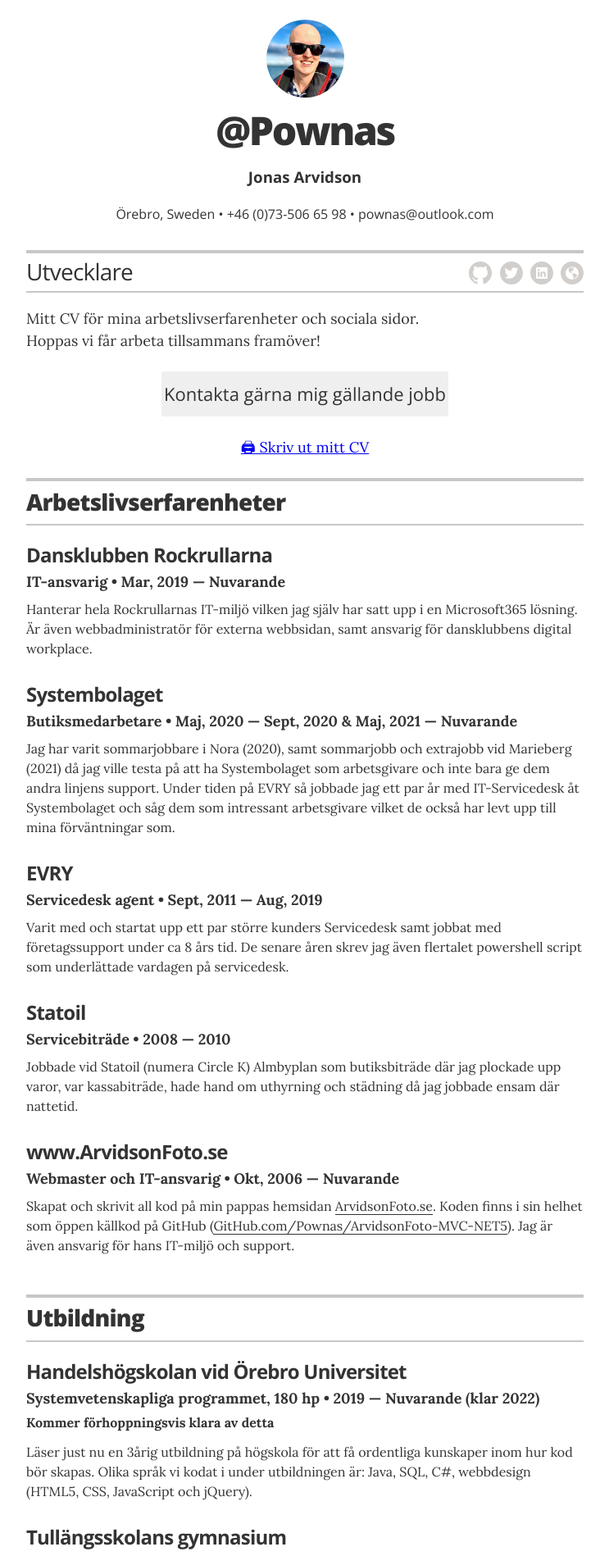
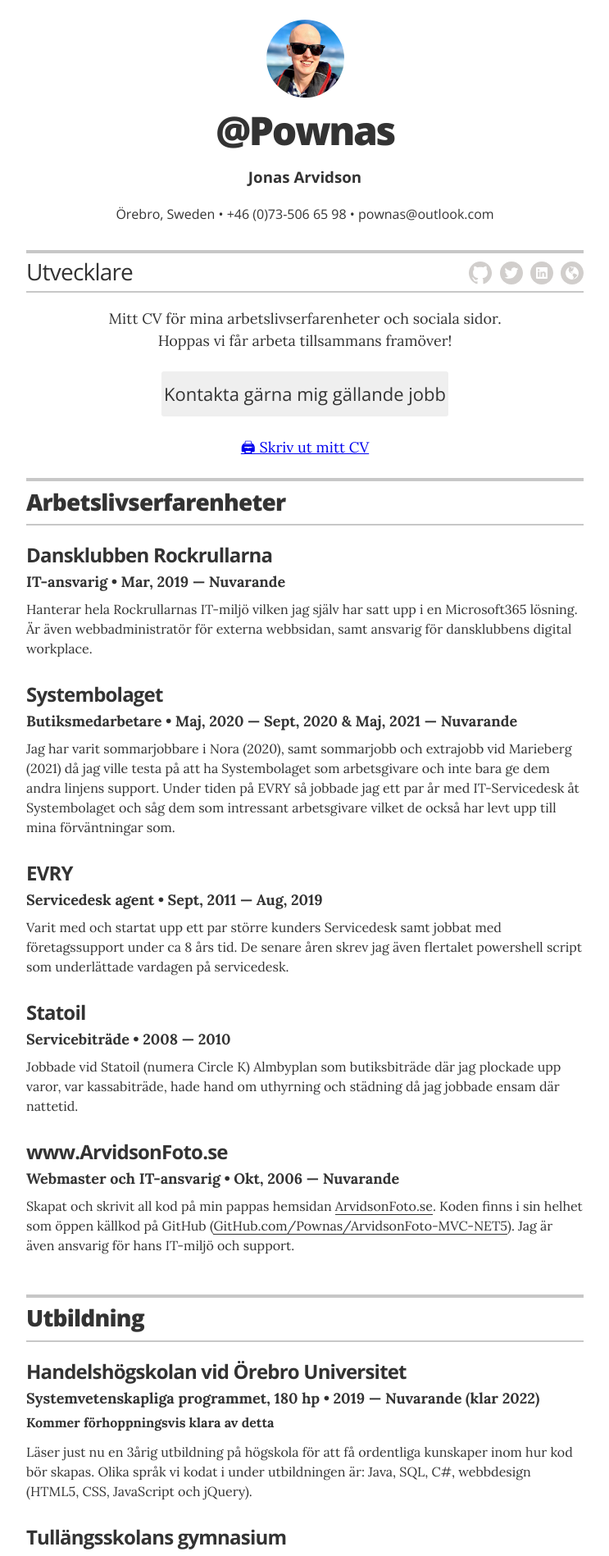
Before and after one commit to pownas/CV, a Jekyll site: the page built from index.html, in a window 1280 px wide. Shown: the top 1898 px of the page at 82% size, without its empty margins (268-1011 px from the left). Built offline with Jekyll 4.4.1, drawn with Linux system fonts in a browser that asks for light colours.

Commit message:
center-content

```diff
--- a/_layouts/resume.html
+++ b/_layouts/resume.html
@@ -13,7 +13,7 @@
 
         <!-- You can turn off the avatar in _config.yml by setting to false -->
         {% if site.resume_avatar == 'true' %}
-        <img src="images/avatar.jpg" alt="foto av mig" class="avatar" itemprop="image">
+        <img src="images/avatar.jpg" alt="foto av mig, {{ site.resume_full_name }}" class="avatar" itemprop="image">
         {% endif %}
 
         <!-- Your name is defined in the _config.yml file -->
@@ -36,12 +36,12 @@
           {% include icon-links.html %}
         </div>
 
-        <div class="executive-summary" itemprop="description">
+        <div class="executive-summary center-content" itemprop="description">
           <p>
             {{ site.resume_header_intro }}
           </p>
 
-          <div class="center-content no-print">
+          <div class="no-print">
             {% if site.resume_looking_for_work == 'yes' %}
             <a href="mailto:{{ site.resume_contact_email }}" class="contact-button" itemprop="email">Kontakta gärna mig gällande jobb</a>
             {% elsif site.resume_looking_for_work == 'no' %}
```
